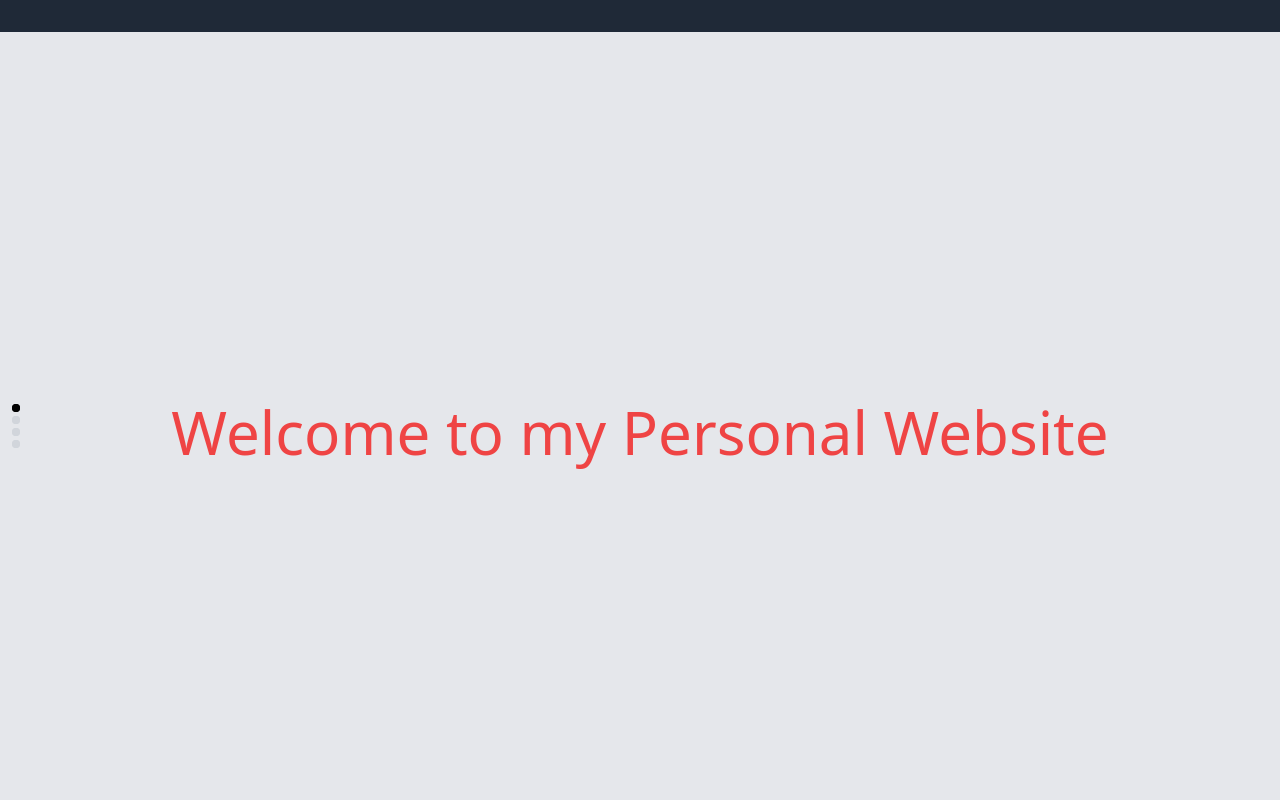
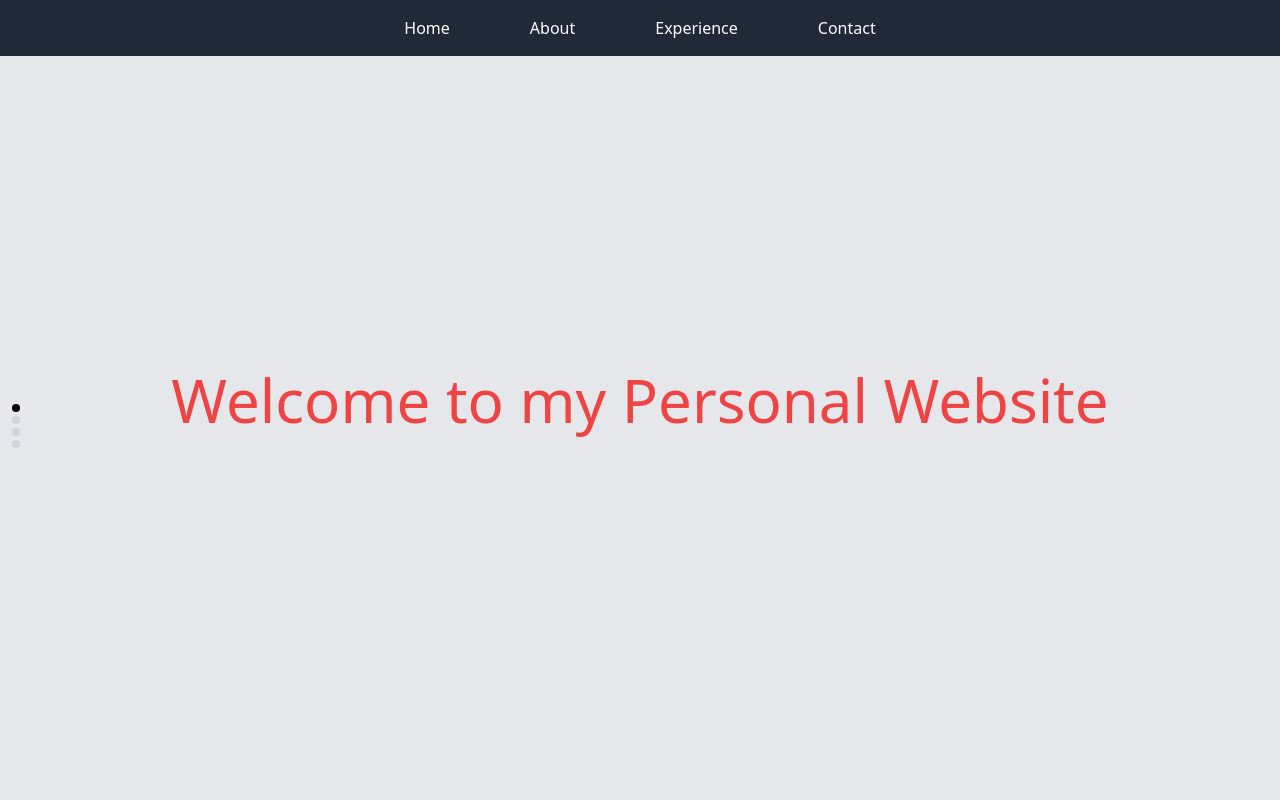
Before and after one commit to ajvee/villa-website, a React (Create React App) app in the folder front-end/: page / in a window 1280 px wide. Shown: the top 800 px of the page. Built offline with nearby package versions, Linux system fonts and the light colour scheme.

Commit message:
navbar changes

```diff
--- a/front-end/src/App.js
+++ b/front-end/src/App.js
@@ -1,6 +1,5 @@
 import { BrowserRouter as Router, Routes, Route } from "react-router-dom";
-// import './App.css'
-import NavBar from "./Components/NavBar"
+// import NavBar from "./Components/NavBar"
 import Home from "./Pages/Home"
 
 function App() {
@@ -12,7 +11,7 @@ function App() {
             <Route path='/' element={<Home />} />
           </Routes>
         </main>
-        <NavBar />
+        {/* <NavBar /> */}
       </Router>
     </div>
   );
--- a/front-end/src/Components/NavBar.js
+++ b/front-end/src/Components/NavBar.js
@@ -2,16 +2,24 @@ import ScrollDot from "./ScrollDot";
 
 function NavBar() {
   return (
-  <div>
-    <nav className="navbar sticky top-0 bg-gray-800 p-4">
-      <div className="flex justify-between items-center">
-        <div className="flex space-x-4">
+    <div>
+      <nav className="bg-gray-800 p-4 flex fixed w-screen">
+        <div className="max-w-7xl mx-auto px-4 flex items-center justify-between">
+          {/* Logo */}
+          {/* <div className="text-white">
+            Logo/Title
+          </div> */}
+          {/* Links */}
+          <div className="flex items-center space-x-20">
+          <a href="#intro" className="text-white hover:border-b-2 hover:border-white hover:py-1">Home</a>
+            <a href="#section-about" className="text-white hover:border-b-2 hover:border-white hover:py-1">About</a>
+            <a href="#section-experience" className="text-white hover:border-b-2 hover:border-white hover:py-1">Experience</a>
+            <a href="#section-contact" className="text-white hover:border-b-2 hover:border-white hover:py-1">Contact</a>
+          </div>
         </div>
-      </div>
-    </nav>
-    <ScrollDot />
+      </nav>
+      <ScrollDot />
     </div>
-
   );
 }
 
```
